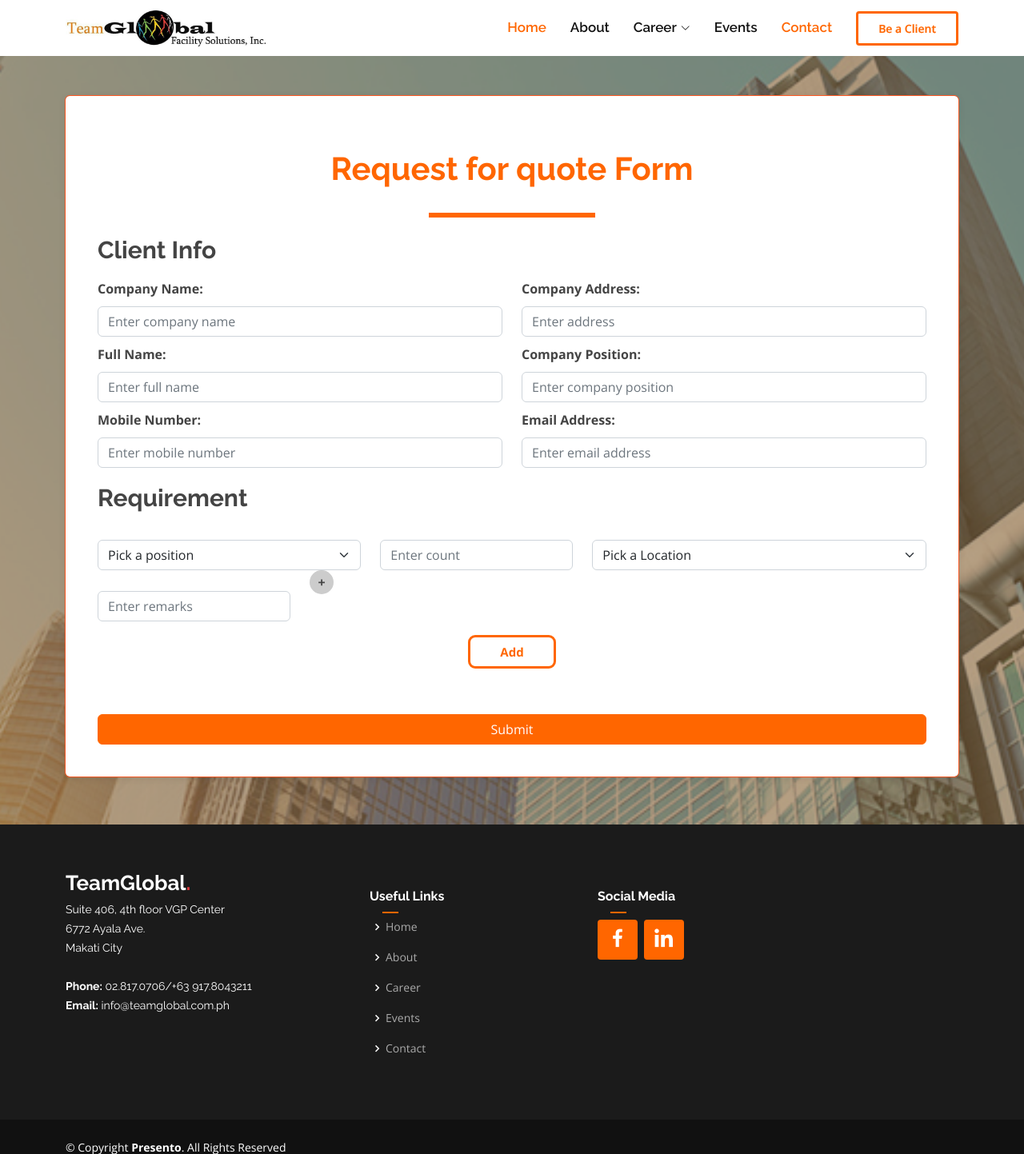
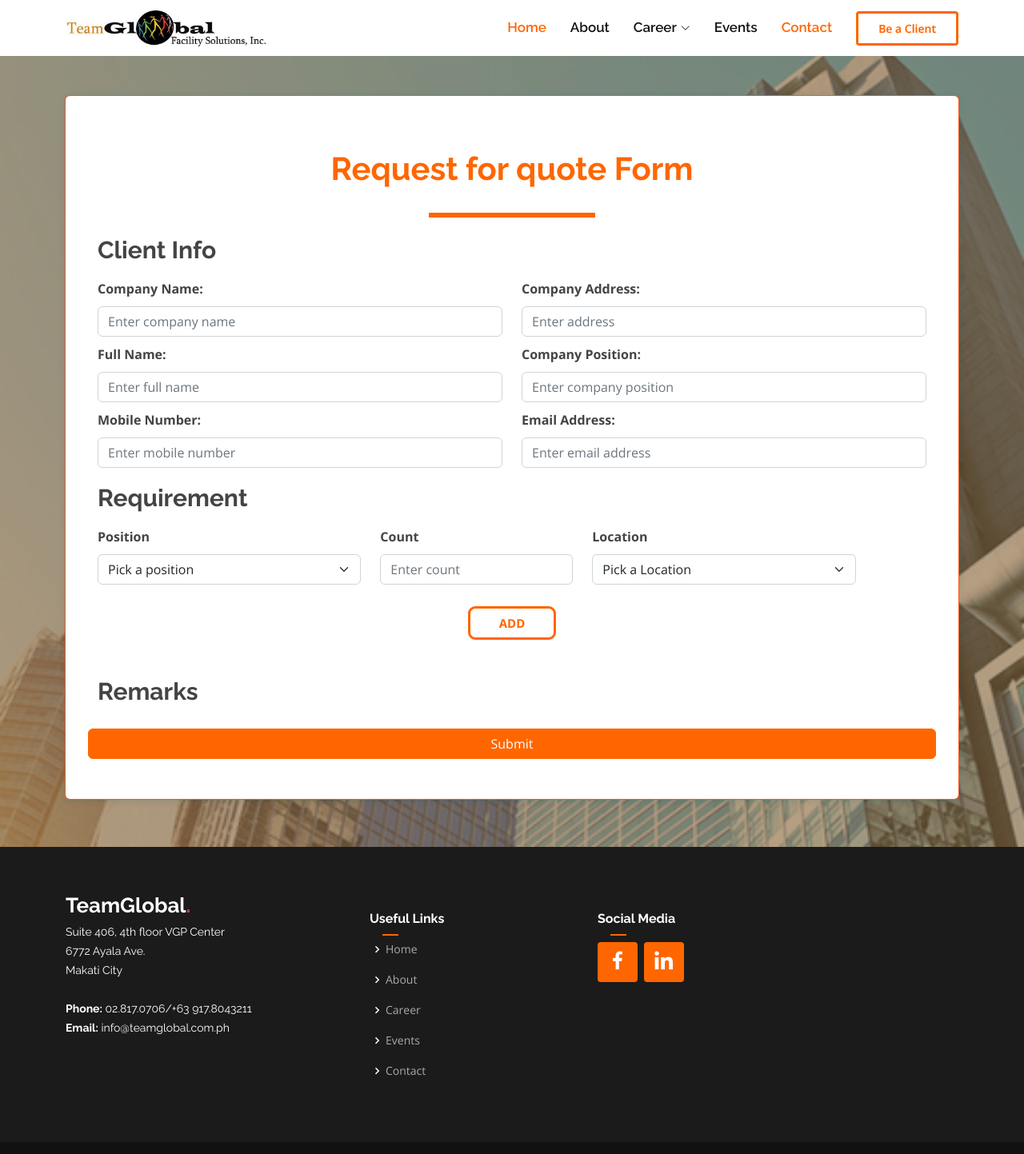
Before and after one commit to rpelag/tgweb, a PHP site: page /formtest.php in a window 1280 px wide. Shown: the top 1443 px of the page at 80% size. Run offline with PHP 8.4, Linux system fonts and the light colour scheme; some libraries are stand-ins or nearby versions.

Commit message:
Update formtest.php

```diff
--- a/formtest.php
+++ b/formtest.php
@@ -423,107 +423,95 @@ if ($_SERVER["REQUEST_METHOD"] == "POST") {
           <div class="section-title2" data-aos="zoom-out">
             <div class="orange-line"></div>
           </div>
-          <form action="<?php echo htmlspecialchars($_SERVER["PHP_SELF"]); ?>" method="post">
+          <form>
               <div class="row">
 
                   <h4>Client Info</h4>
                   <div class="col-md-6">
                   <div class="form-group">
                     <label for="companyName">Company Name:</label>
-                    <input type="text" name="companyname" class="form-control <?php echo (!empty($companyname_err)) ? 'is-invalid' : ''; ?>" value="<?php echo $companyname; ?>" id="companyName" placeholder="Enter company name">
-                    <span class="invalid-feedback"><?php echo $companyname_err; ?></span>
+                    <input type="text" class="form-control" id="companyName" placeholder="Enter company name" required>
                   </div>
                  </div>
                 <div class="col-md-6">
                   <div class="form-group">
                     <label for="address">Company Address:</label>
-                    <input type="text" name="companyadd" class="form-control <?php echo (!empty($companyadd_err)) ? 'is-invalid' : ''; ?>" value="<?php echo $companyadd; ?>" id="address" placeholder="Enter address">
-                    <span class="invalid-feedback"><?php echo $companyadd_err; ?></span>
+                    <input type="text" class="form-control" id="address" placeholder="Enter address" required>
                   </div>
                   </div>
                   <div class="col-md-6">
                   <div class="form-group">
                     <label for="name">Full Name:</label>
-                    <input type="text" name="fullname" class="form-control <?php echo (!empty($fullname_err)) ? 'is-invalid' : ''; ?>" value="<?php echo $fullname; ?>" id="name" placeholder="Enter full name">
-                    <span class="invalid-feedback"><?php echo $fullname_err; ?></span>
+                    <input type="text" class="form-control" id="name" placeholder="Enter full name" required>
                   </div>
                 </div>
                 <div class="col-md-6">
                   <div class="form-group">
                     <label for="position">Company Position:</label>
-                    <input type="text" name="companypos" class="form-control <?php echo (!empty($companypos_err)) ? 'is-invalid' : ''; ?>" value="<?php echo $companypos; ?>" id="position" placeholder="Enter company position">
-                    <span class="invalid-feedback"><?php echo $companypos_err; ?></span>
+                    <input type="text" class="form-control" id="position" placeholder="Enter company position" required>
                   </div>
                 </div>
                 <div class="col-md-6">
                   <div class="form-group">
                     <label for="mobile">Mobile Number:</label>
-                    <input type="tel" name="mobilenum" class="form-control <?php echo (!empty($mobilenum_err)) ? 'is-invalid' : ''; ?>" value="<?php echo $mobilenum; ?>" id="mobile" placeholder="Enter mobile number">
-                    <span class="invalid-feedback"><?php echo $mobilenum_err; ?></span>
+                    <input type="tel" class="form-control" id="mobile" placeholder="Enter mobile number" required>
                   </div>
                 </div>
                 <div class="col-md-6">
                   <div class="form-group">
                     <label for="email">Email Address:</label>
-                    <input type="email" name="email" class="form-control <?php echo (!empty($email_err)) ? 'is-invalid' : ''; ?>" value="<?php echo $email; ?>" id="email" placeholder="Enter email address">
-                    <span class="invalid-feedback"><?php echo $email_err; ?></span>
+                    <input type="email" class="form-control" id="email" placeholder="Enter email address" required>
                   </div>
                 </div>
 
 
+
+
                 <div class="col-md-12">
-
                   <h4>Requirement</h4>
-
                   <div id="dynamicRowsContainer">
-                        <!-- The initial row of code -->
-                        <div class="row">
+                    <div class="row" id="initialRow">
                       <div class="col-md-4">
                         <div class="form-group">
-                              <label for="position"></label>
-                              <select class="form-select <?php echo (!empty($position_err)) ? 'is-invalid' : ''; ?>" name="position" aria-label="Default select example" id="field">
+                          <label for="position">Position</label>
+                          <select class="form-select" required>
                             <option value="">Pick a position</option>
                             <option value="pos1">Manager</option>
                             <option value="pos2">Officer</option>
                             <option value="pos3">IT support</option>
-                                <option value="pos4">Engineer</option><?php echo $position_err; ?></span>
+                            <option value="pos4">Engineer</option>
                           </select>
                         </div>
                       </div>
                       <div class="col-md-3">
                         <div class="form-group">
-                              <label for="Count"></label>
-                              <input type="number" name="count" class="form-control <?php echo (!empty($count_err)) ? 'is-invalid' : ''; ?>" value="<?php echo $count; ?>" id="managerCount" placeholder="Enter count" min="0">
-                              <span class="invalid-feedback"><?php echo $count_err; ?></span>
+                          <label for="Count">Count</label>
+                          <input type="number" class="form-control" placeholder="Enter count" min="0" required>
                         </div>
                       </div>
-                          <div class="col-md-5">
+                      <div class="col-md-4">
                         <div class="form-group">
-                              <label for="position"></label>
-                              <select class="form-select <?php echo (!empty($location_err)) ? 'is-invalid' : ''; ?>" name="location" aria-label="Default select example" id="field">
+                          <label for="position">Location</label>
+                          <select class="form-select" required>
                             <option value="">Pick a Location</option>
                             <option value="pos1">Manila</option>
                             <option value="pos2">Cebu</option>
-                                <option value="pos3">Bohol</option><?php echo $location_err; ?></span>
+                            <option value="pos3">Bohol</option>
                           </select>
                         </div>
                       </div>
-                          <div class="col-md-3">
-                            <div class="form-group">
-                              <label for="remarks"></label>
-                              <input type="text" name="remarks" class="form-control <?php echo (!empty($remarks_err)) ? 'is-invalid' : ''; ?>" value="<?php echo $remarks; ?>" id="remarks" placeholder="Enter remarks">
-                              <span class="invalid-feedback"><?php echo $remarks_err; ?></span>
                     </div>
-                          </div>
-                          <div class="col-md-1">
-                            <div class="add-button" onclick="addRow()">+</div>
-                          </div>
+                    <div class="row">
                       <div class="col-md-12">
-                            <button class="btn btn-primary1" onclick="addRow()" id="submitButton">Add</button>
+                        <button class="btn btn-primary1" onclick="addRow()">ADD</button>
                       </div>
                     </div>
                   </div>
                 </div>
+
+                <div class="col-md-12">
+                  <h4>Remarks</h4>
+
 
               </div>
               <button type="submit" class="btn btn-primary">Submit</button>
@@ -606,31 +594,92 @@ if ($_SERVER["REQUEST_METHOD"] == "POST") {
   <!-- Template Main JS File -->
   <script src="assets/js/main.js"></script>
   <script>
-    // Function to add a new row
+    var rowCounter = 0; // Counter for dynamically added rows
+
 function addRow() {
-      var row = document.querySelector('#dynamicRowsContainer .row');
-      var newRow = row.cloneNode(true);
+  // Create a new row
+  var newRow = document.createElement('div');
+  newRow.className = 'row';
 
-      // Change the button in the new row to a "Delete" button
-      var addButton = newRow.querySelector('.btn-primary1');
-      addButton.innerText = '-';
-      addButton.classList.remove('btn-primary1');
-      addButton.classList.add('delete-button');
-      addButton.onclick = function() {
-        deleteRow(this);
-      };
+  // Add the HTML content for the new row
+  newRow.innerHTML = `
+    <div class="col-md-4">
+      <div class="form-group">
+        <label for="position"></label>
+        <select class="form-select" required>
+          <option value="">Pick a position</option>
+          <option value="pos1">Manager</option>
+          <option value="pos2">Officer</option>
+          <option value="pos3">IT support</option>
+          <option value="pos4">Engineer</option>
+        </select>
+      </div>
+    </div>
+    <div class="col-md-3">
+      <div class="form-group">
+        <label for="Count"></label>
+        <input type="number" class="form-control" placeholder="Enter count" min="0" required>
+      </div>
+    </div>
+    <div class="col-md-4">
+      <div class="form-group">
+        <label for="position"></label>
+        <select class="form-select" required>
+          <option value="">Pick a Location</option>
+          <option value="pos1">Manila</option>
+          <option value="pos2">Cebu</option>
+          <option value="pos3">Bohol</option>
+        </select>
+      </div>
+    </div>
+    <div class="col-md-1">
+      <div class="form-group">
+        <button class="btn btn-danger" onclick="removeRow(this)">Remove</button>
+      </div>
+    </div>
+  `;
 
-      // Append the new row after the current row
-      document.getElementById('dynamicRowsContainer').appendChild(newRow);
+  // Get the container
+  var container = document.getElementById('dynamicRowsContainer');
+
+  // Insert the new row above the "Add" button
+  var addButtonRow = container.lastElementChild;
+  container.insertBefore(newRow, addButtonRow);
+
+  // Increment the row counter
+  rowCounter++;
+
+  // Update the IDs of the elements in the new row to ensure uniqueness
+  updateElementIds(newRow);
 }
 
-    // Function to delete a row
-    function deleteRow(button) {
-      var row = button.parentNode.parentNode;
+function removeRow(button) {
+  // Get the row to be removed
+  var row = button.closest('.row');
+
+  // Remove the row from the container
   row.parentNode.removeChild(row);
 }
+
+function updateElementIds(row) {
+  // Get all select elements within the row
+  var selects = row.getElementsByTagName('select');
+  // Get all input elements within the row
+  var inputs = row.getElementsByTagName('input');
+
+  // Update the IDs of select elements
+  for (var i = 0; i < selects.length; i++) {
+    var select = selects[i];
+    select.id += '_' + rowCounter; // Append the row counter to the ID
+  }
+
+  // Update the IDs of input elements
+  for (var j = 0; j < inputs.length; j++) {
+    var input = inputs[j];
+    input.id += '_' + rowCounter; // Append the row counter to the ID
+  }
+}
 </script>
-
 
 </body>
 
```
Lines whose indentation alone changed are shown as unchanged.
